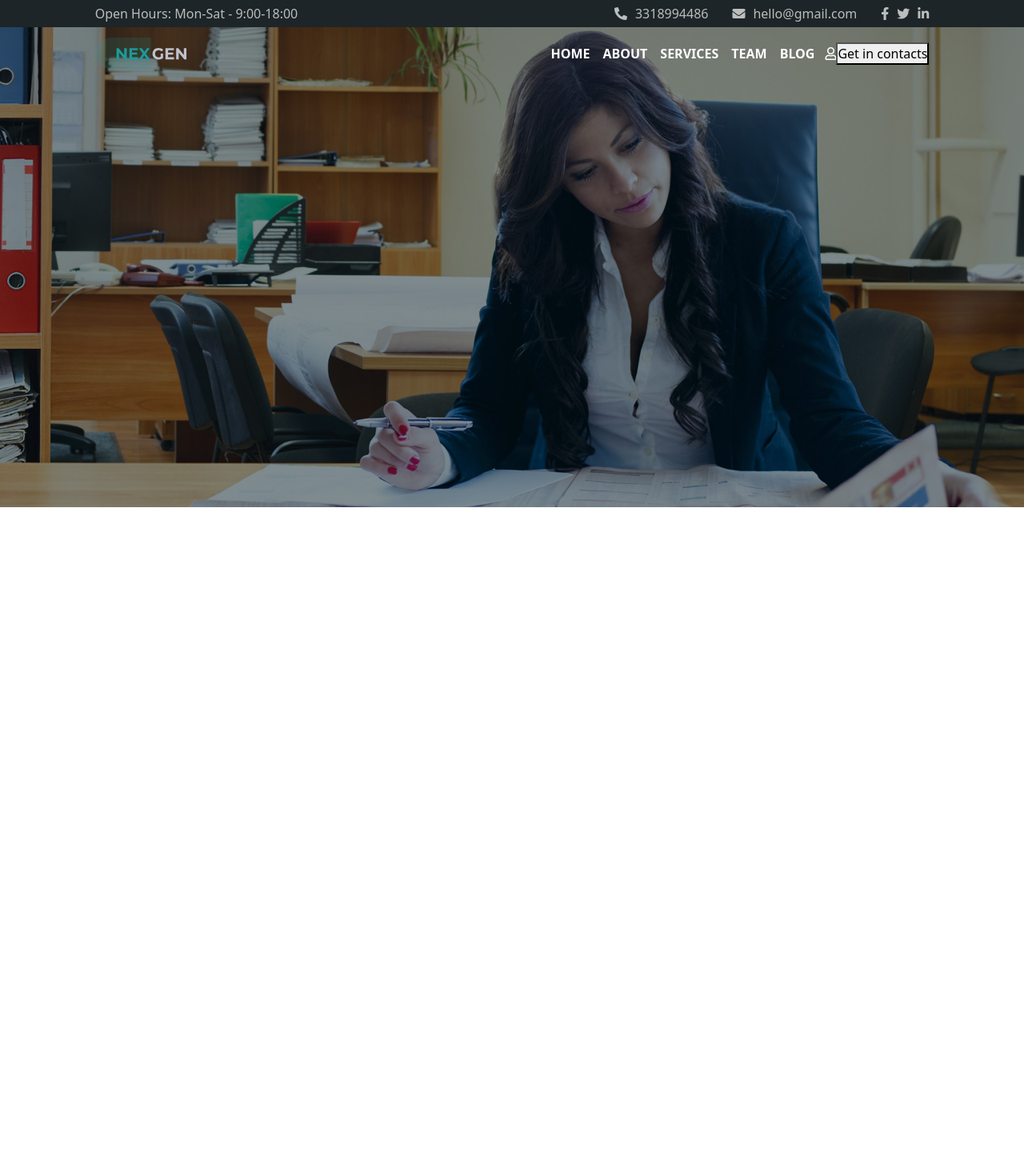
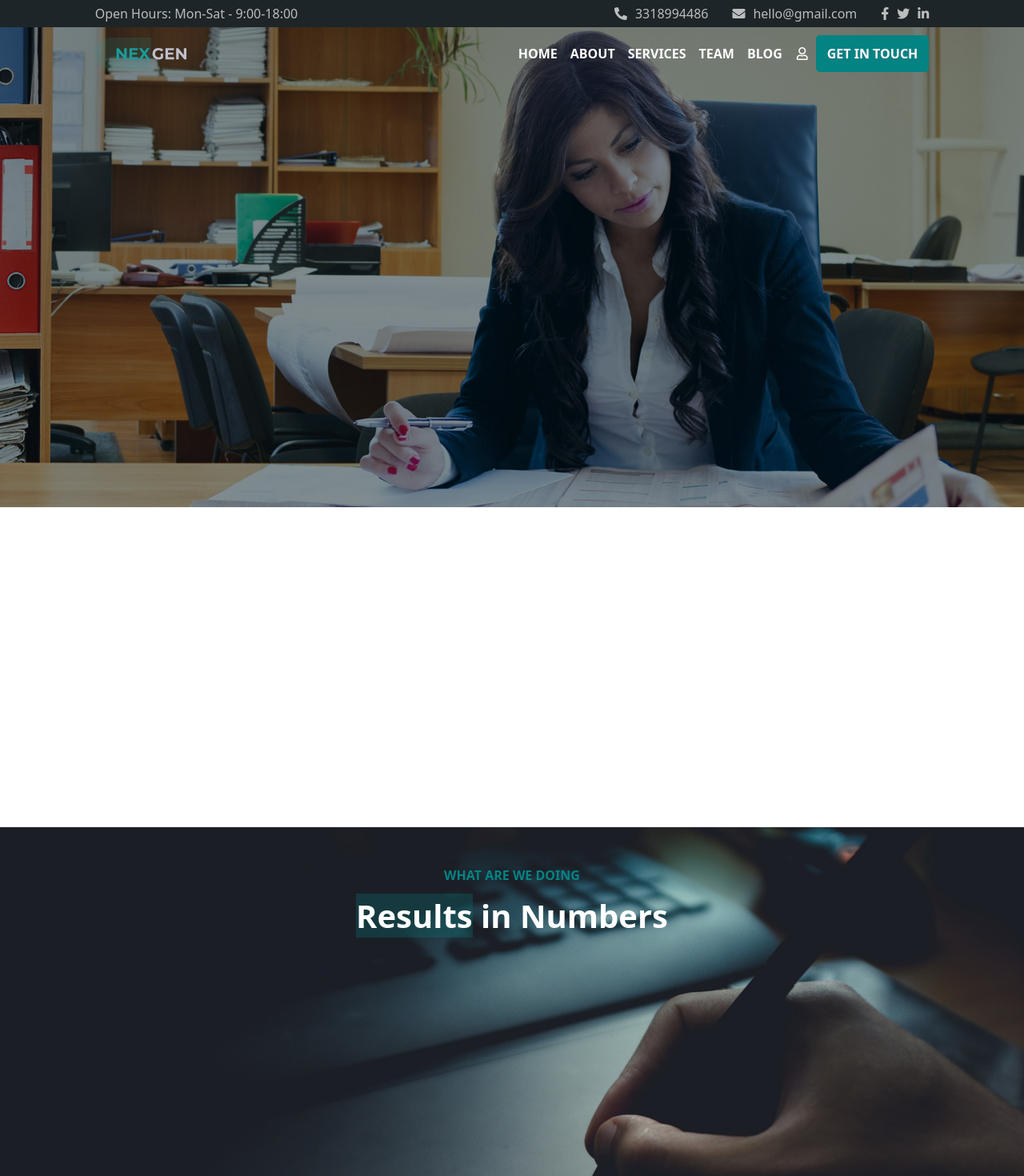
Before and after one commit to FrancescoSica16/proj-html-vuejs, a Vue app: page / in a window 1280 px wide. Shown: the top 1470 px of the page at 80% size. Before the commit the page ends 800 px from the top, so only its background shows below. Built offline with nearby package versions, Linux system fonts and the light colour scheme; a small style sheet from the web is missing.

Commit message:
nav completo + inizio struttura main

```diff
--- a/src/App.vue
+++ b/src/App.vue
@@ -7,6 +7,7 @@
     <Main/>
 
     <Footer/>
+
   </div>
 </template>
 
--- /dev/null
+++ b/src/components/AdvisoryPerformanceMain.vue
@@ -0,0 +1,35 @@
+<template>
+  <section id="performance">
+
+      <div class="container">
+          <div class="row">
+              <div class="col-9 m-auto">
+
+              </div>
+          </div>
+      </div>
+  </section>
+</template>
+
+<script>
+export default {
+  name: "AdvisoryPerformanceMain",
+  props: [],
+
+  data: function() {
+    return{
+
+    }
+  }
+}
+</script>
+
+<style scoped lang="scss">
+@import "../style/general.scss";
+@import "../style/variabiles.scss";
+
+#performance{
+    background-color: white;
+    height: 400px;
+}
+</style>
--- a/src/components/Header.vue
+++ b/src/components/Header.vue
@@ -3,13 +3,13 @@
     <div class="container-fluid">
       <div class="row">
         <div class="col-10 m-auto">
-        <div id="pre-nav" class=" d-flex justify-content-between">
+        <div id="pre-nav" class=" d-flex justify-content-between flex-nowrap">
 
-          <div id="open-hours" class="d-flex">
+          <div id="open-hours" class="d-flex text-nowrap">
             <div>Open Hours: Mon-Sat - 9:00-18:00</div>
           </div>
 
-          <div id="contacts" class="d-flex ">
+          <div id="contacts" class="d-flex flex-nowrap">
             <div id="numbers" class="d-flex align-items-center ">
               <i class="fas fa-phone-alt"></i>
               <div>3318994486</div>
@@ -33,15 +33,16 @@
         <nav class="col-10 m-auto d-flex justify-content-between navbar navbar-expand-lg ">
           <img class="navbar-brand" href="#" src="..\assets\img\nexgen-logo.svg" alt="" >
 
-          <div class="navbar-nav m-0 d-flex align-items-center">
+          <div class="navbar-nav m-0 d-flex align-items-center flex-nowrap">
             <a v-for="(navItem, index) in headerData" :key="index" class="nav-link" :href="navItem.link">{{navItem.name}}</a>
             <span><i class="far fa-user" href="#contacts"></i></span>
-            <button>Get in contacts</button>
+            <button class="btn my_button_primary">GET IN TOUCH</button>
           </div>
         </nav>
 
       </div>
     </div>
+
   </header>
 </template>
 
@@ -66,7 +67,7 @@ export default {
 
 header{
   background-color: #1d2528;
-  height: 40px;
+
 }
 
 #pre-nav{
@@ -104,7 +105,7 @@ header{
   }
   i{
     color: white;
-    padding-left: 5px ;
+    padding: 0 10px ;
   }
 }
 .nav-link{
--- a/src/components/Main.vue
+++ b/src/components/Main.vue
@@ -1,14 +1,23 @@
 <template>
-  <div>
+  <main>
+    <AdvisoryPerformanceMain/>
 
-  </div>
+    <ResultsInNumbersMain/>
+
+
+  </main>
 </template>
 
 <script>
+import AdvisoryPerformanceMain from "./AdvisoryPerformanceMain.vue";
+import ResultsInNumbersMain from "./ResultsInNumbersMain.vue"
 export default {
   name: "Main",
   props: [],
-
+  components: {
+    AdvisoryPerformanceMain,
+    ResultsInNumbersMain,
+  },
   data: function() {
     return{
 
--- /dev/null
+++ b/src/components/ResultsInNumbersMain.vue
@@ -0,0 +1,54 @@
+<template>
+  <section id="results">
+
+      <div class="container">
+          <div class="row">
+              <div  class="col-9 m-auto my-5">
+                  <div class="pre-titol text-center">what are we doing</div>
+                  <h1 class="text-center"><strong>Results</strong> in Numbers</h1>
+              </div>
+          </div>
+      </div>
+  </section>
+</template>
+
+<script>
+export default {
+  name: "ResultsInNumbersMain",
+  props: [],
+
+  data: function() {
+    return{
+      result:[
+        {
+            nameData: "Certifications",
+            value: "128"
+        },
+         {
+            nameData: "Employees",
+            value: "230"
+        },
+         {
+            nameData: "Customers",
+            value: "517"
+        },
+         {
+            nameData: "Countries Served",
+            value: "94"
+        },
+      ]
+    }
+  }
+}
+</script>
+
+<style scoped lang="scss">
+@import "../style/general.scss";
+@import "../style/variabiles.scss";
+
+#results{
+    background-image: url(../assets/img/bg-1.jpg);
+    height: 500px;
+    background-size: cover;
+}
+</style>
--- a/src/style/general.scss
+++ b/src/style/general.scss
@@ -4,8 +4,39 @@
 
 @import "~@fontsource/open-sans/variable-full.css";
 
-*{
-    box-sizing: border-box;
-    margin: 0 ;
-    padding: 0;
+// *{
+//     box-sizing: border-box;
+//     margin: 0 ;
+//     padding: 0;
+// }
+
+.my_button_primary{
+
+    background-color: #048383;
+    display:inline-block;
+    cursor:pointer;
+    color:#ffffff;
+    border-radius: 5px;
+    font-weight: 600;
+    padding: 10px 13px;
+    text-decoration:none;
+    text-shadow:0px 1px 0px #3d768a;
+
 }
+
+.pre-titol{
+    color: #048383;
+    text-transform: uppercase;
+    font-weight: 600 ;
+}
+
+section h1{
+    color: #ffffff;
+    font-weight: 800;
+    margin-top: 15px;
+    margin-bottom: 30px;
+
+    & strong{
+        background-color:#04838344;
+    }
+}
```
